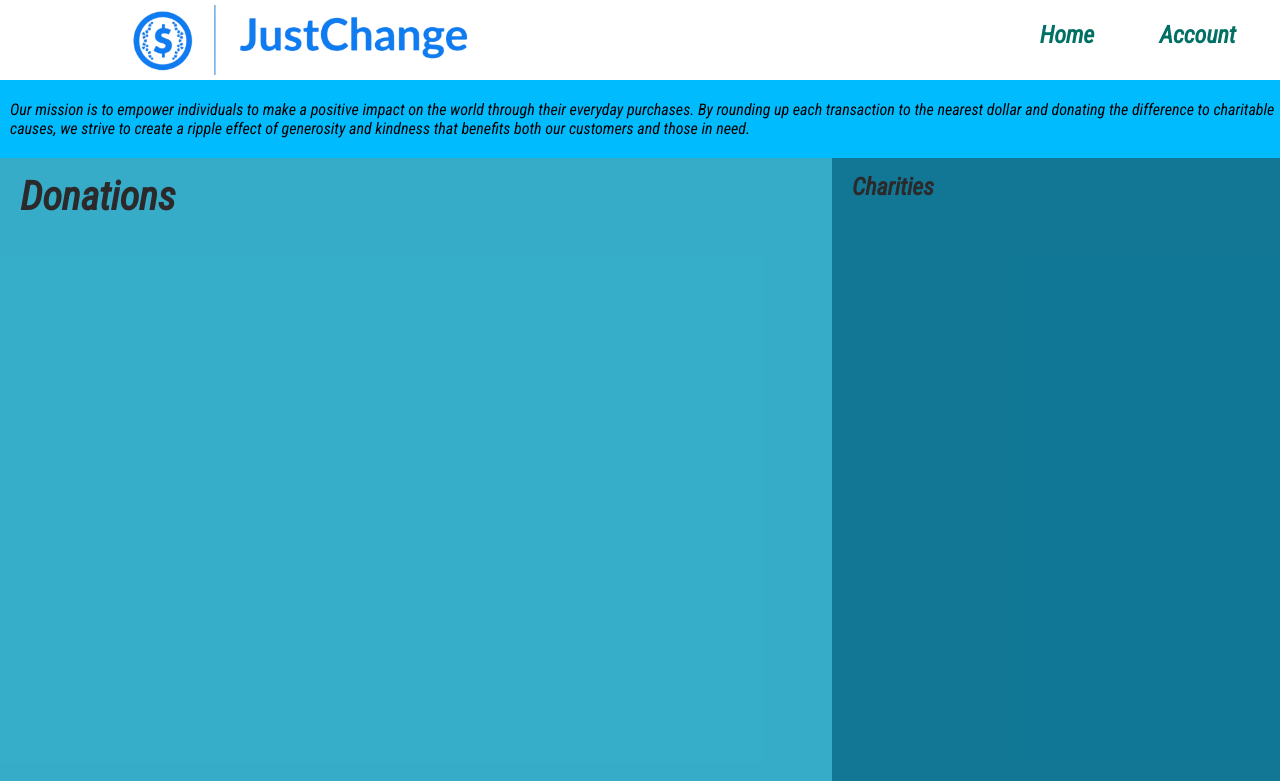
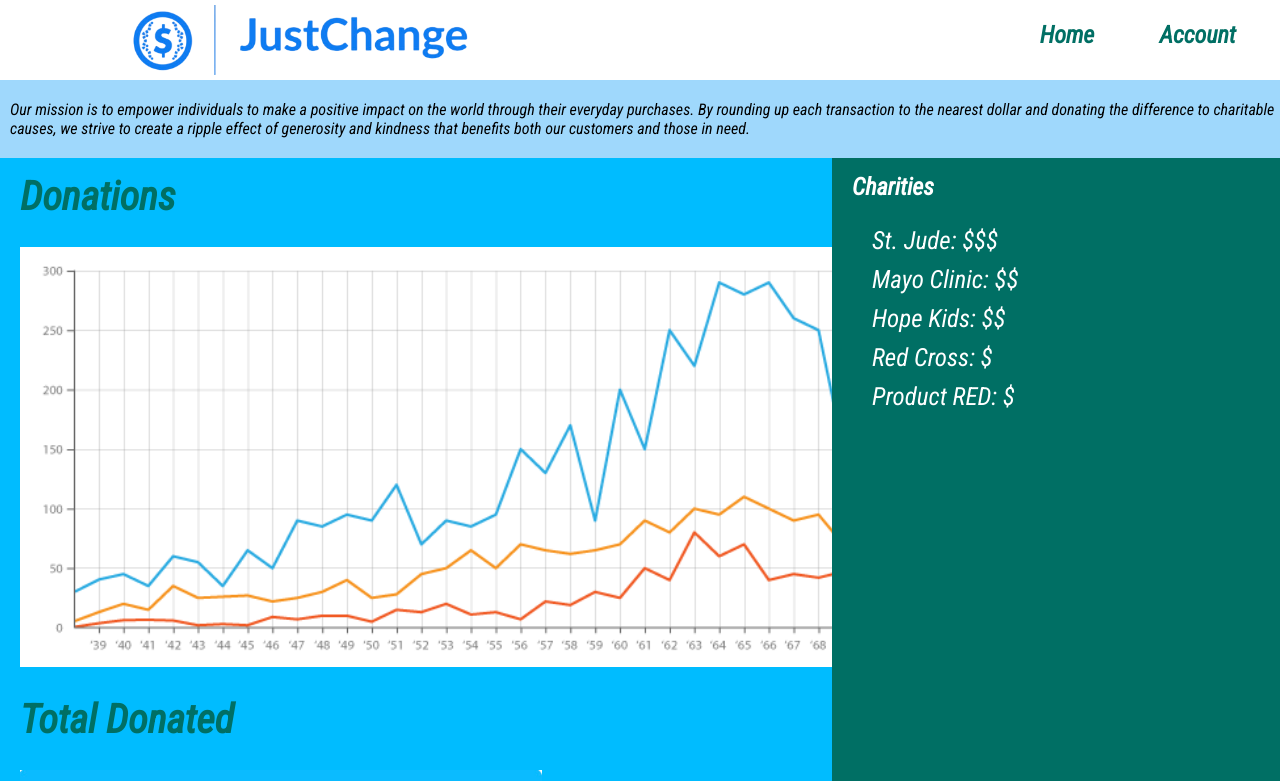
Before and after one commit to Minnehack-2023-JustChange/Just-Change-Website, a React (Create React App) app: page / in a window 1280 px wide. Shown: the top 781 px of the page. Built offline with nearby package versions, Linux system fonts and the light colour scheme.

Commit message:
last commit prob

```diff
--- a/src/index.css
+++ b/src/index.css
@@ -9,9 +9,9 @@
 body {
   font-family: 'Roboto Condensed', sans-serif;
   margin: 0;
-  background-color: #00BCFF;
+  background-color: #9fd8fc;
   margin-top: 100px;
-  margin-bottom: 0px;
+  margin-bottom:0px;
 }
 
 h1 {
--- a/src/pages/home-page/home.js
+++ b/src/pages/home-page/home.js
@@ -5,10 +5,32 @@ function HomePage() {
         <div className={classes.mission}>Our mission is to empower individuals to make a positive impact on the world through their everyday purchases. By rounding up each transaction to the nearest dollar and donating the difference to charitable causes, we strive to create a ripple effect of generosity and kindness that benefits both our customers and those in need.</div>
         <div className={classes.partitions}>
           <div className={classes.partition_stats}>
-            <h1 style={{marginLeft:20, marginTop:15}}> Donations</h1>
+            <h1 style={{marginLeft:20, marginTop:15, color:"#006f64"}}> Donations</h1>
+            <img style ={{marginLeft:20}} src="JustChange_graph.png" height="420px"></img>
+            <h1 style={{marginLeft:20, marginTop:25, color:"#006f64"}}> Total Donated </h1>
+            <img style={{marginLeft:20, marginTop:0}} src="JustChange_yearly.jpg" height="700px"></img>
           </div>
           <div className={classes.partition_charities}>
-            <h2 style ={{marginLeft:20, marginTop:15}} > Charities</h2>
+            <h2 style ={{marginLeft:20, marginTop:15, color:"white"}} > Charities</h2>
+            <ul style ={{color:"white", fontSize: 25}}>
+              <div>
+                St. Jude: $$$
+              </div>
+              <div>
+                Mayo Clinic: $$
+              </div>
+              <div>
+                Hope Kids: $$
+              </div>
+              <div>
+                Red Cross: $
+              </div>
+              <div>
+                Product RED: $
+              </div>
+
+
+            </ul>
           </div>
         </div>
       </div>
--- a/src/pages/home-page/home.module.css
+++ b/src/pages/home-page/home.module.css
@@ -5,13 +5,13 @@
 }
 
 .partitions{
-    height: 100vh;
+    height: 150vh;
 }
 
 .partition_stats{
     vertical-align:top;
     display:inline-block;
-    background-color: #699f9684;
+    background-color: #00bcff;
     width: 65%;
     height: 100%;
 
@@ -19,7 +19,7 @@
 .partition_charities{
     vertical-align:top;
     display: inline-block;
-    background-color: #21383585;
+    background-color: #006f64;
     width: 35%;
     height: 100%
 
```
Also changed, not shown: public/JustChange_graph.png (added), public/JustChange_yearly.jpg (added).
